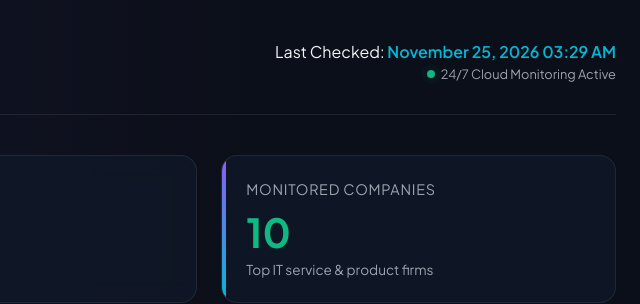
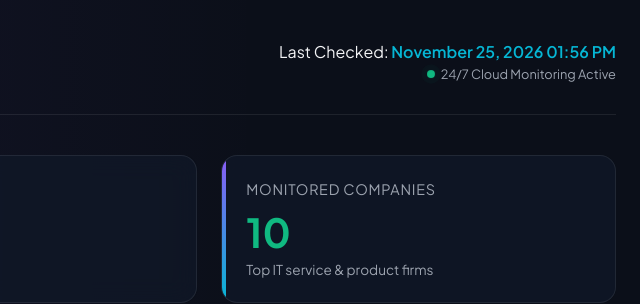
Before and after one commit to theharshaltech/job-watcher, a plain HTML site: page index.html in a window 1280 px wide. Shown: the top 304 px of the page, 640-1280 px from the left. Drawn offline with Linux system fonts and the light colour scheme.

Commit message:
Auto-update: Database, Dashboard, and Logs [skip ci]

```diff
--- a/index.html
+++ b/index.html
@@ -453,7 +453,7 @@
                 <p class="brand-subtitle">Automated notifications for MCA & Fresher eligibility</p>
             </div>
             <div class="last-updated">
-                <div>Last Checked: <span class="time">November 25, 2026 03:29 AM</span></div>
+                <div>Last Checked: <span class="time">November 25, 2026 01:56 PM</span></div>
                 <div class="status"><span class="pulse-dot"></span> 24/7 Cloud Monitoring Active</div>
             </div>
         </header>
```
Also changed, not shown: 1 other file.
